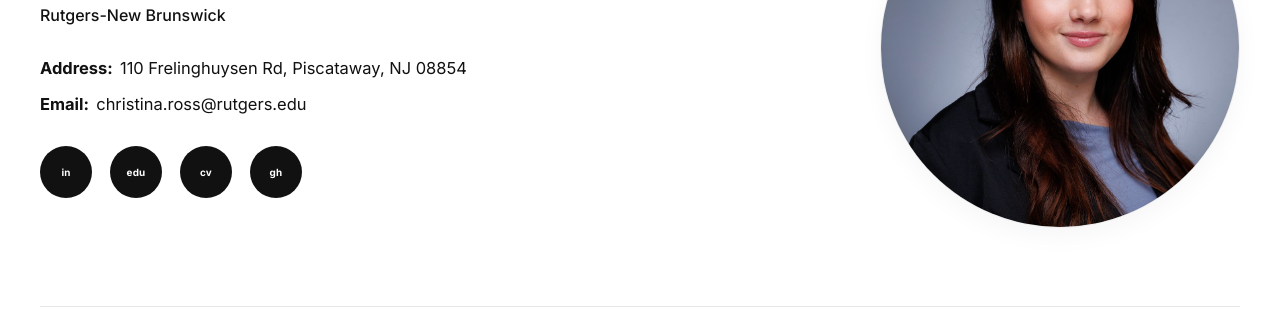
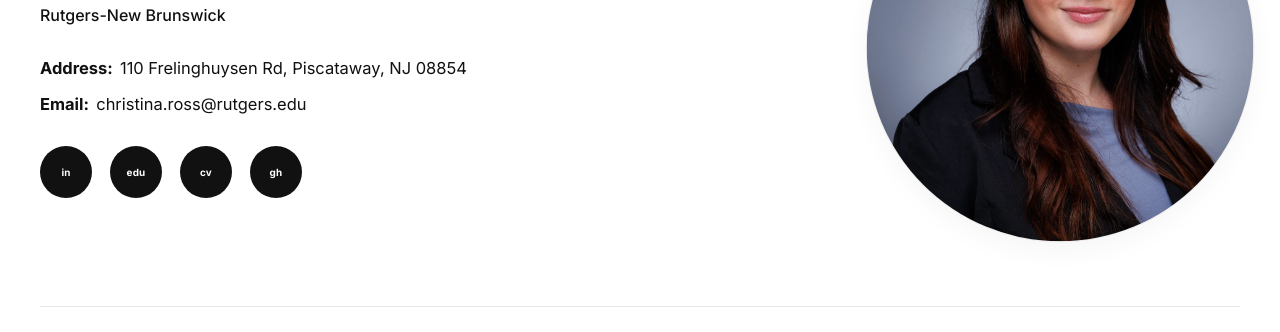
Before and after one commit to Christinaaross/christinaaross.github.io, a plain HTML site: page index.html in a window 1280 px wide. Shown: the part 234-566 px from the top of the page. Drawn offline with Linux system fonts and the light colour scheme.

Commit message:
Lower portrait crop in circular frame

```diff
--- a/style.css
+++ b/style.css
@@ -143,7 +143,8 @@ h1 {
   width: 360px;
   height: 360px;
   object-fit: cover;
-  object-position: center 18%;
+  object-position: center 30%;
+  transform: scale(1.08);
   border-radius: 50%;
   background: var(--soft);
   border: 1px solid #efefef;
```
